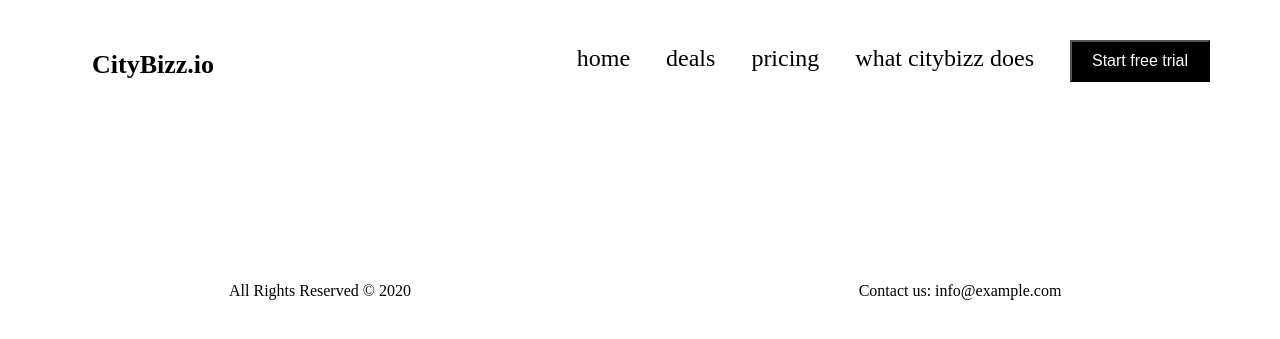
After one commit to grewal25/django-blog, a Django app: template blog/homepage/templates/base.html in a window 1280 px wide. The commit adds this page. Shown: the top 339 px of the page. Run offline with Django 3.2, Linux system fonts and the light colour scheme; the template is opened without the code that fills it, so the values that code supplies are empty.

Commit message:
html and css changed

```diff
--- a/blog/homepage/static/css/base.css
+++ b/blog/homepage/static/css/base.css
@@ -2,6 +2,43 @@ body{
   padding:0;
   margin:0;
 }
+
+top{
+  display: flex;
+}
+
+top .icon h1{
+  margin-left: 42px;
+  margin-top: 50px;
+  font-size:26px;
+
+
+}
+
+top .top-li {
+  display: grid;
+  margin: 0px 40px 0px auto ;
+  display-template-columns: 1fr 1fr 1fr;
+  display: inline;
+  padding: 30px;
+  font-size: 24px;
+
+}
+
+top .top-li a {
+  text-decoration: none;
+  padding-right: 0px;
+  margin-right: 30px;
+  color: black;
+  /* border: 0.15px solid; */
+}
+
+top .icon {
+  margin-left: 50px;
+  font-size: 50px;
+
+}
+
 
 .top{
   display: flex;
@@ -11,14 +48,11 @@ body{
     display: grid;
   grid-template-columns: 1fr 1fr 1fr 1fr;
   margin: 0px  20px 0px auto;
-
-
 }
 
 top .nav button{
   background: transparent;
-    border: 0px;
-    font-size: 20px;
+
 }
 
 top .logo {
@@ -26,6 +60,13 @@ body{
   font-size: 28px;
 }
 
+top button {
+  margin-top: 10px;
+  padding: 10px 20px 10px 20px;
+  font-size: 16px;
+  background-color: black;
+  color: white;
+}
 .mid {
   display: grid;
   grid-template-column: auto auto ;
@@ -35,60 +76,72 @@ body{
 }
 
 .heading-1{
-    width: 50%;
-    /* background-color : rgb(179, 179, 230); */
+  width: 30%;
+  background-color : #c4cccb;
   text-align: center;
-    margin-bottom: 0px;
+/*   align-items: center; */
+  padding-top: 50px;
+  margin-left: 90px;
+  margin-top: 40px;
+}
 
-  /*   align-items: center; */
+.heading-1 p{
+  padding: 30px;
+  font-size: 18px;
+}
+
+.heading-1 label {
+  font-size: 24px;
+}
+.heading-1 input {
+
+  font-size: 24px;
+}
+
+.heading-1 button {
+  margin-top: 10px;
+  padding: 10px 20px 10px 20px;
+  font-size: 16px;
+  background-color: black;
+  color: white;
+}
+
+.heading-1 button:hover {
 
 }
 
-  .heading-1 label{
-    font-size: 32px;
+.heading-2{
+  width: 70%;
+  margin-top:20px;
+  text-align: center;
+  padding-top: 20px;
 }
 
-  .heading-1 input{
-    font-size: 32px;
-    margin: 10px;
-  }
-
-  .heading-1 button {
-    border-radius: 2px;
-    margin: 20px;
-    padding: 10px 20px 10px 20px;
-    font-size: 28px;
-  }
-
-  .heading-2{
-    width: 50%;
-    margin-bottom: 0px;
-    text-align: center;
+.heading-2 img {
+display: block;
+margin-left: auto;
+margin-right: auto;
+width: 70%;
 
 
 }
 
-  .image-1{
-
-    margin: 0;
-    padding: 0;
-  }
 
 .footer{
-
+  display: grid;
   grid-template-column: auto auto ;
   width: 100%;
-    height: 240px;
+  height: 200px;
   display: flex;
-    margin-top: 30px;
-    color: white;
-    font-size: 18px;
+  margin-bottom: 0px;
 
 }
 
 .footer p{
-    background-color: rgb(42, 119, 219);
+  /* background-color: yellow; */
+  display: grid;
   width: 100%;
+  margin:20px;
   text-align: center;
-    padding-top: 50px;
+  padding-top: 150px;
 }
--- /dev/null
+++ b/blog/homepage/templates/base.html
@@ -0,0 +1,38 @@
+{% load static %}
+<!DOCTYPE html>
+<html lang="en">
+<head>
+    <meta charset="UTF-8">
+    <meta name="viewport" content="width=device-width, initial-scale=1.0">
+    <title>Document</title>
+    <link rel="stylesheet" href="{% static 'css/base.css'  %}">
+
+</head>
+<body>
+    <top>
+        <icon class="icon">
+        <h1> CityBizz.io</h1>
+        </icon>
+        <div class="top-li">
+            <a href="">home</a>
+            <a href="">deals</a>
+            <a href="">pricing</a>
+            <a href="">what citybizz does</a>
+            <button>
+                Start free trial
+            </button>
+     </div>
+
+   </top>
+
+      {% block content %}
+
+      {% endblock %}
+      <footer class="footer">
+        <p>All Rights Reserved &copy 2020</p>
+        <p>Contact us: info@example.com</p>
+      </footer>
+
+
+</body>
+</html>
```
Also changed, not shown: blog/homepage/templates/homepage/index.html (+29 -69 lines). Lines whose indentation alone changed are shown as unchanged.
